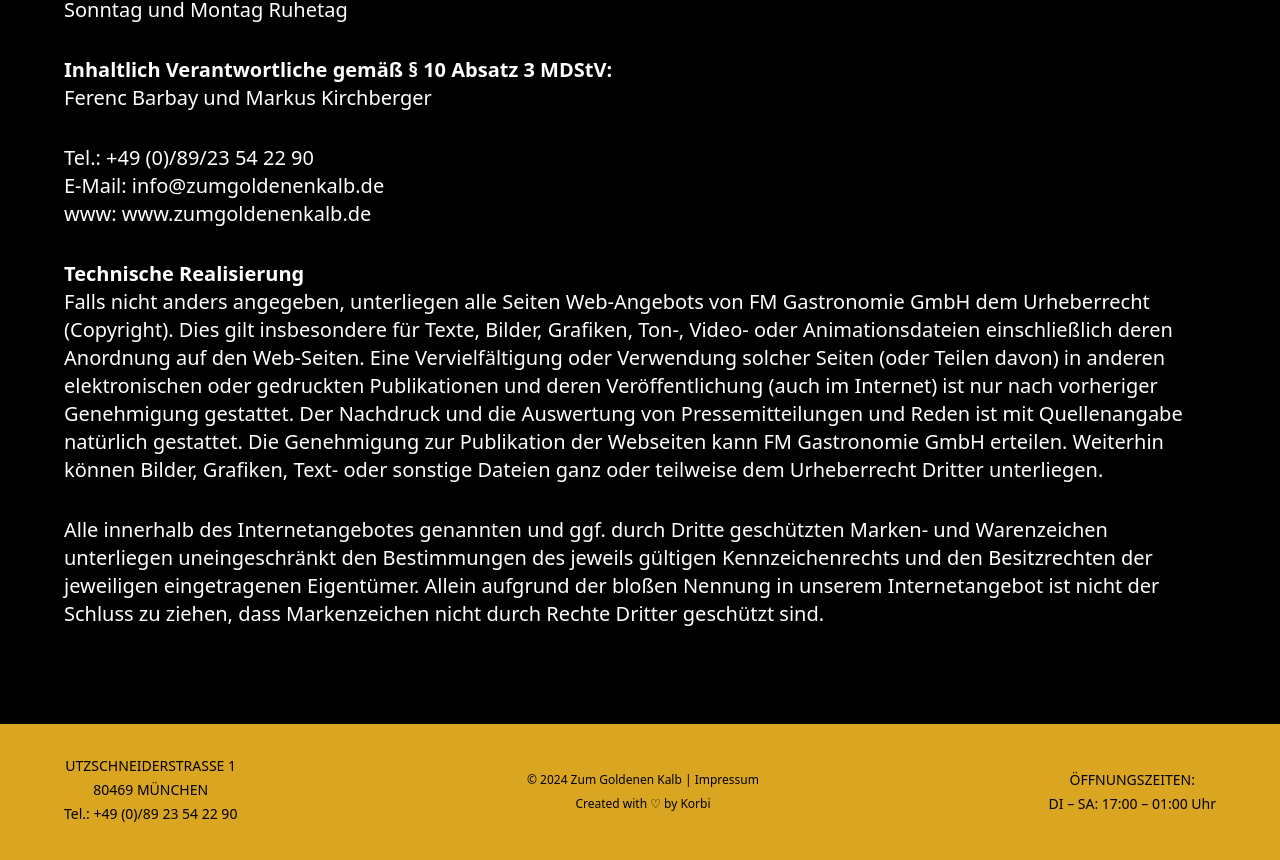
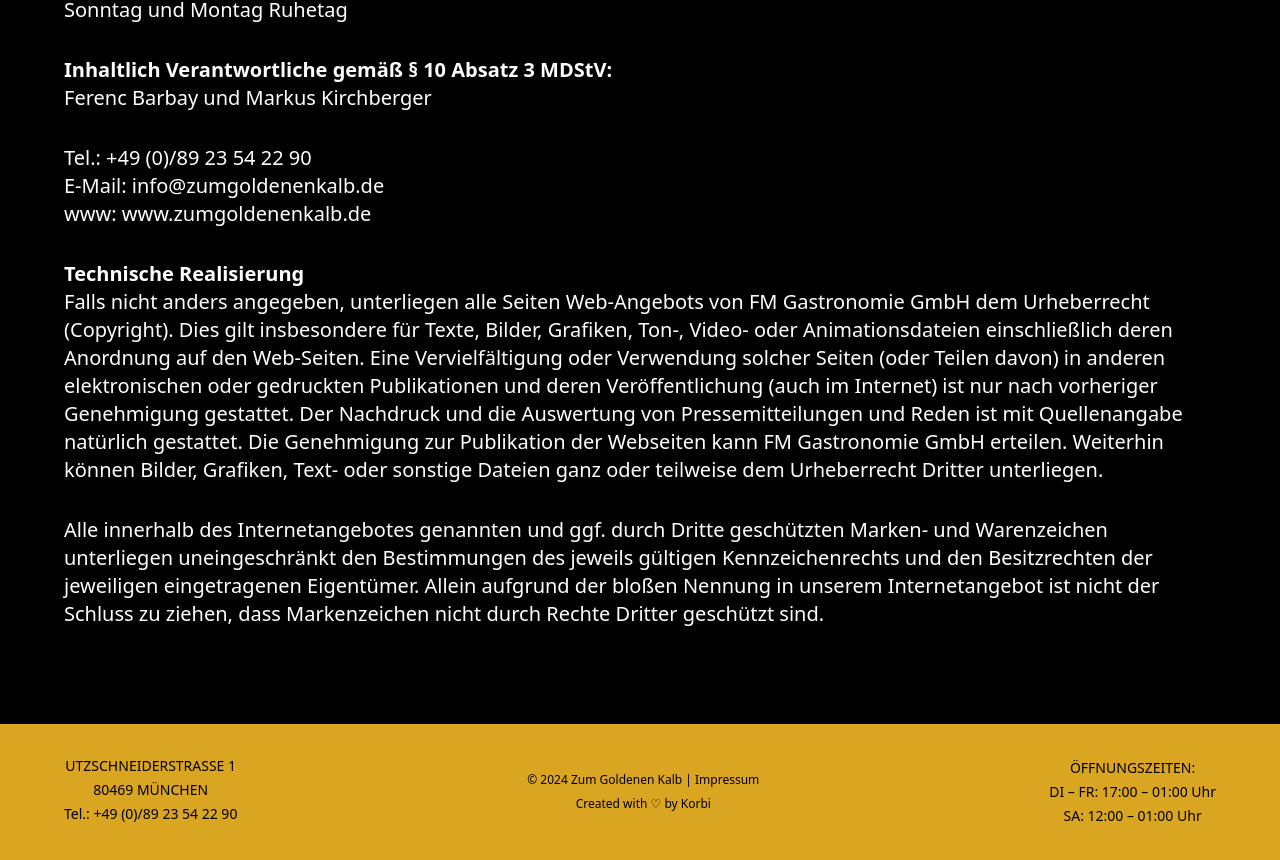
Before and after one commit to KorbiQWeidinger/zum-goldenen-kalb, a React (Vite) app: page /#/impressum in a window 1280 px wide. Shown: the part 848-1708 px from the top of the page. Built offline with nearby package versions, Linux system fonts and the light colour scheme; a web font is replaced by a local one.

Commit message:
feat: öffnungszeiten

```diff
--- a/src/components/Footer.tsx
+++ b/src/components/Footer.tsx
@@ -25,7 +25,10 @@
         {/* Copyright */}
         <div className="text-xs text-center order-3 md:order-2 mt-4 md:mt-0">
           © 2024 Zum Goldenen Kalb |{" "}
-          <a className="hover:underline" onClick={() => navigate("/impressum")}>
+          <a
+            className="hover:underline hover:cursor-pointer"
+            onClick={() => navigate("/impressum")}
+          >
             Impressum
           </a>
           <p className="md:mt-2">
@@ -43,7 +46,8 @@
         {/* Opening Hours */}
         <div className="text-sm text-center order-1 md:order-3">
           <p className="mb-0.5 md:mb-1">ÖFFNUNGSZEITEN:</p>
-          <p>DI – SA: 17:00 – 01:00 Uhr</p>
+          <p className="mb-0.5 md:mb-1">DI – FR: 17:00 – 01:00 Uhr</p>
+          <p>SA: 12:00 – 01:00 Uhr</p>
         </div>
       </div>
     </footer>
--- a/src/pages/Impressum.tsx
+++ b/src/pages/Impressum.tsx
@@ -30,8 +30,8 @@
             USt.-Id. Nr.: auf Anfrage
             <Spacer size="lg" />
             <p className="font-semibold">Öffnungszeiten: </p>
-            Di – Sa: 17:00 Uhr – 01:00 Uhr <br />
-            Samstags bei schönem Wetter Terrassenbetrieb ab 12:00 Uhr <br />
+            Di – Fr: 17:00 Uhr – 01:00 Uhr <br />
+            Samstags ab 12:00 Uhr <br />
             Sonntag und Montag Ruhetag
             <Spacer size="lg" />
             <p className="font-semibold">
@@ -39,7 +39,7 @@
             </p>
             Ferenc Barbay und Markus Kirchberger
             <Spacer size="lg" />
-            Tel.: +49 (0)/89/23 54 22 90 <br />
+            Tel.: <a href="tel:+498923542290">+49 (0)/89 23 54 22 90</a> <br />
             E-Mail: info@zumgoldenenkalb.de <br />
             www: www.zumgoldenenkalb.de
             <Spacer size="lg" />
--- a/src/pages/Main.tsx
+++ b/src/pages/Main.tsx
@@ -68,7 +68,7 @@
             Lassen Sie es sich schmecken!
           </div>
           <a href="tel:+498923542290" className="text-lg text-white">
-            Tel.: +49 (0)/89 23 54 22 90
+            Tel.: +49 89 2354 2290
           </a>
         </div>
         <button
--- a/src/pages/Reservations.tsx
+++ b/src/pages/Reservations.tsx
@@ -38,8 +38,9 @@
             erfragen. Wir planen für Euren Besuch 2 1/2 Stunden ein.
             Reservierungen ab 20:00 Uhr sind zeitlich nicht begrenzt.
             <Spacer size="lg" />
-            Öffnungszeiten: Dienstag – Samstag von 17:00 Uhr bis 01:00 Uhr.
-            Samstags bei schönem Wetter Terrassenbetrieb ab 12:00 Uhr.
+            Öffnungszeiten: <br />
+            Dienstag – Samstag von 17:00 Uhr bis 01:00 Uhr. Samstags ab 12:00
+            Uhr.
             <Spacer size="lg" />
             Wir freuen uns auf Euren Besuch.
             <Spacer size="md" />
```
